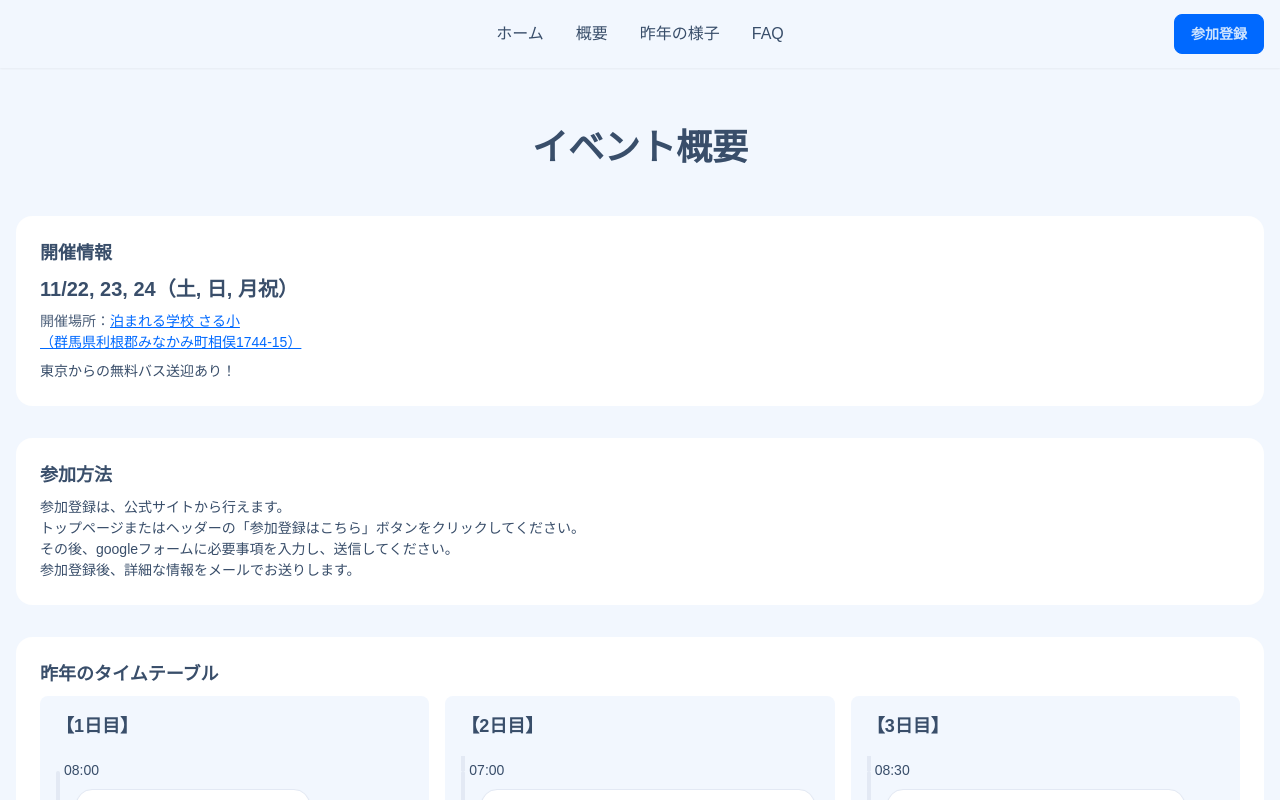
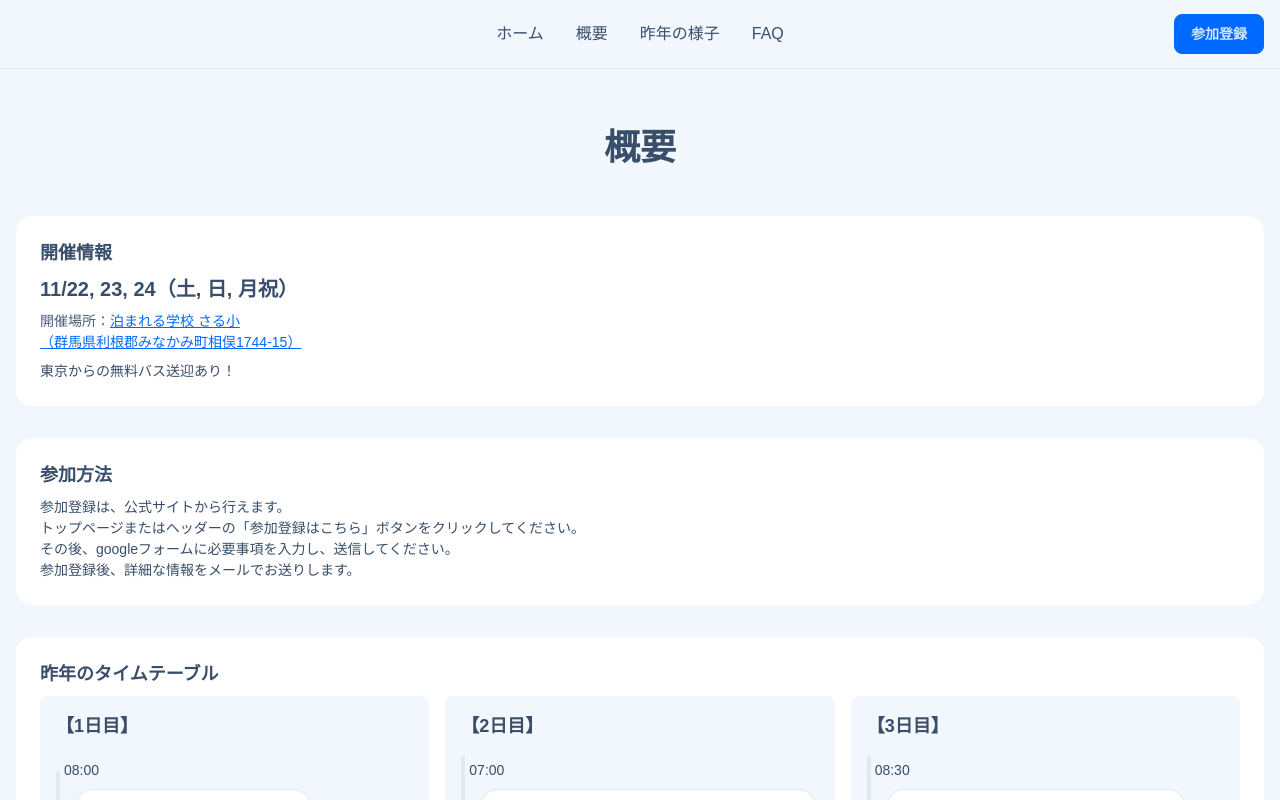
Before and after one commit to RF2034/2025, a Next.js app: page /about in a window 1280 px wide. Shown: the top 800 px of the page. Built offline with nearby package versions, Linux system fonts and the light colour scheme; a web font is replaced by a local one.

Commit message:
概要セクションのタイトルを変更し、ボタンのスタイルを調整

```diff
--- a/src/app/about/page.tsx
+++ b/src/app/about/page.tsx
@@ -14,7 +14,7 @@ export default function About() {
     <div className="min-h-screen bg-base-200 pt-16">
       <Header />
       <main className="container mx-auto px-4 py-16 text-base-content">
-        <h1 className="text-4xl font-bold text-center mb-12">イベント概要</h1>
+        <h1 className="text-4xl font-bold text-center mb-12">概要</h1>
 
         <div className="space-y-8">
           <div className="card bg-base-100 mb-8">
--- a/src/app/page.tsx
+++ b/src/app/page.tsx
@@ -35,7 +35,7 @@ export default async function Home() {
 
               <div className="flex flex-col gap-4 justify-center items-center">
                 <RegistrationButton size="3xl" />
-                <Link href="/about" className="btn btn-lg">概要を見る</Link>
+                <Link href="/about" className="btn btn-soft btn-lg">概要を見る</Link>
               </div>
             </div>
           </div>
@@ -94,7 +94,7 @@ export default async function Home() {
             </div>
 
             <div className="mt-12 flex justify-center">
-              <Link href="/about" className="btn btn-lg">概要を見る</Link>
+              <Link href="/about" className="btn btn-outline btn-lg">概要を見る</Link>
             </div>
           </div>
         </section>
```
